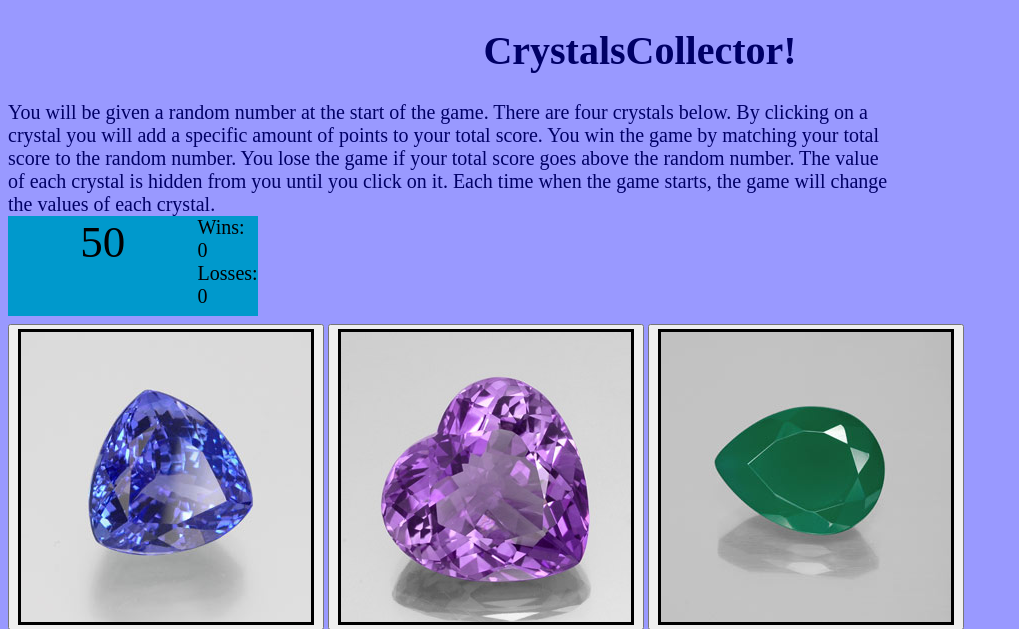
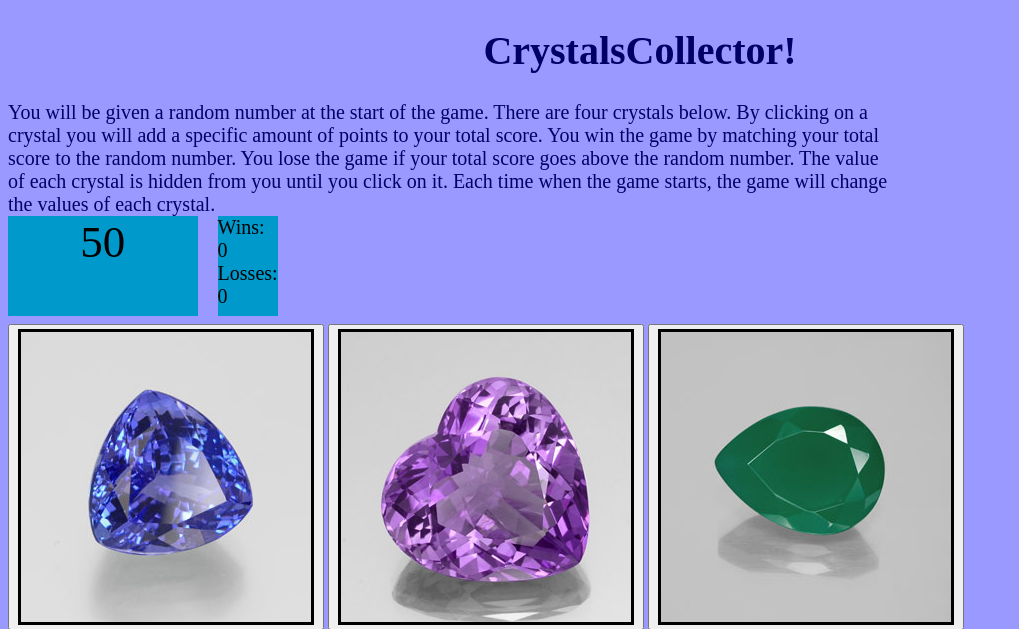
Before and after one commit to wheebehere/week-4-game, a PHP site: page / in a window 1280 px wide. Shown: the top 629 px of the page, without its empty margins (0-1019 px from the left). Run offline with PHP 8.4, Linux system fonts and the light colour scheme.

Commit message:
fixed css file with padding

```diff
--- a/assets/css/style.css
+++ b/assets/css/style.css
@@ -33,6 +33,7 @@ h1, p {
 	font-size: 20px;
 	float: left;
 	height: 100px;
+	margin-left:20px;
 
 }
 
```
